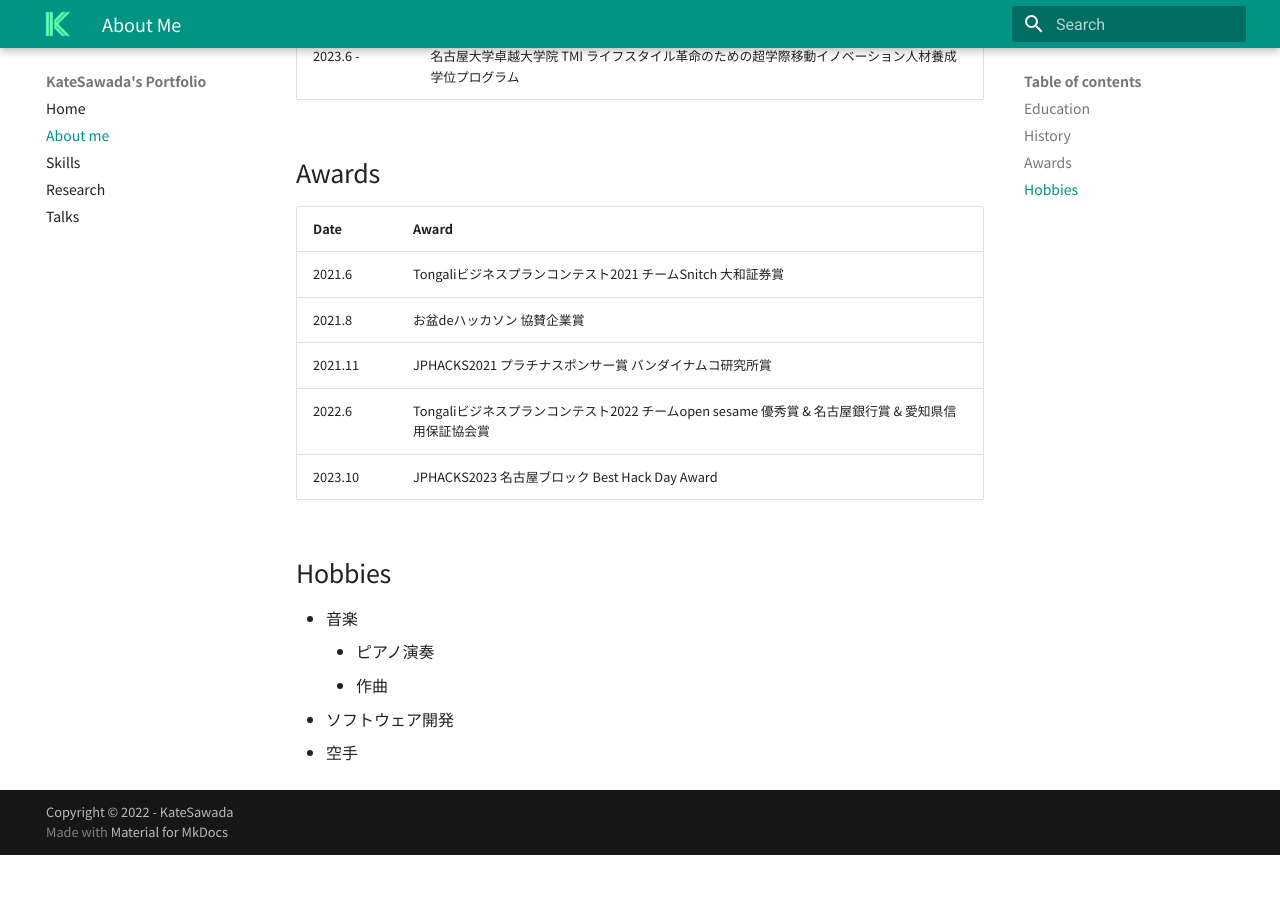
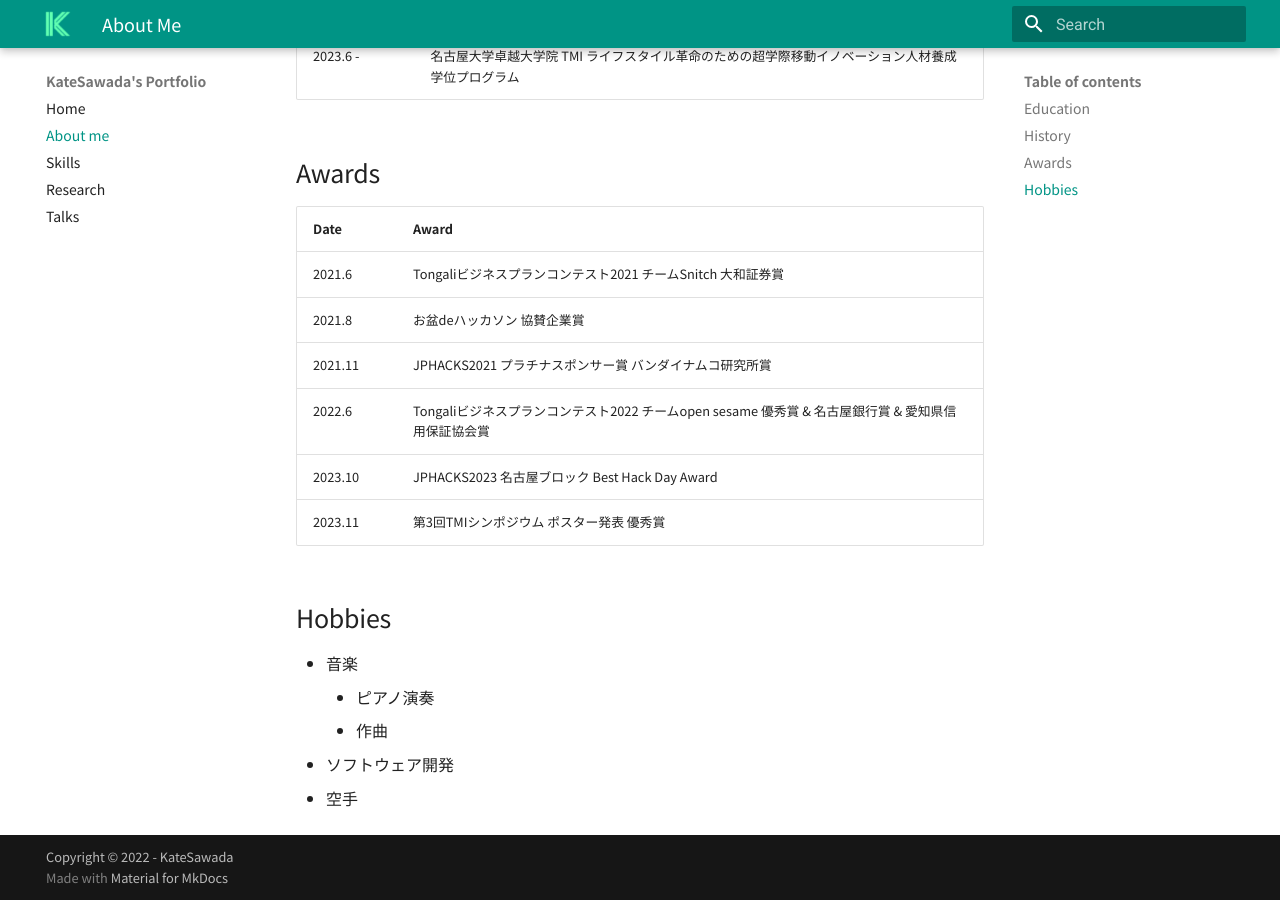
Before and after one commit to KateSawada/KateSawada.github.io, an MkDocs documentation site: the page built from docs/about.md, in a window 1280 px wide and 900 px high, scrolled down 1302 px. Built offline with MkDocs 1.6.1 and Material for MkDocs 9.7.7, drawn with Linux system fonts in a browser that asks for light colours; nearby versions of some CDN libraries; before the commit the page ends 2157 px from its top, so only the background shows below that.

Commit message:
TMIシンポジウム受賞追記

```diff
--- a/docs/about.md
+++ b/docs/about.md
@@ -42,6 +42,7 @@ I am interested in automatic music score arrangement, symbolic music generation
 |2021.11 | JPHACKS2021 プラチナスポンサー賞 バンダイナムコ研究所賞|
 |2022.6 | Tongaliビジネスプランコンテスト2022 チームopen sesame 優秀賞 & 名古屋銀行賞 & 愛知県信用保証協会賞 |
 |2023.10 | JPHACKS2023 名古屋ブロック Best Hack Day Award |
+|2023.11 | 第3回TMIシンポジウム ポスター発表 優秀賞 |
 
 ## Hobbies
 
```
